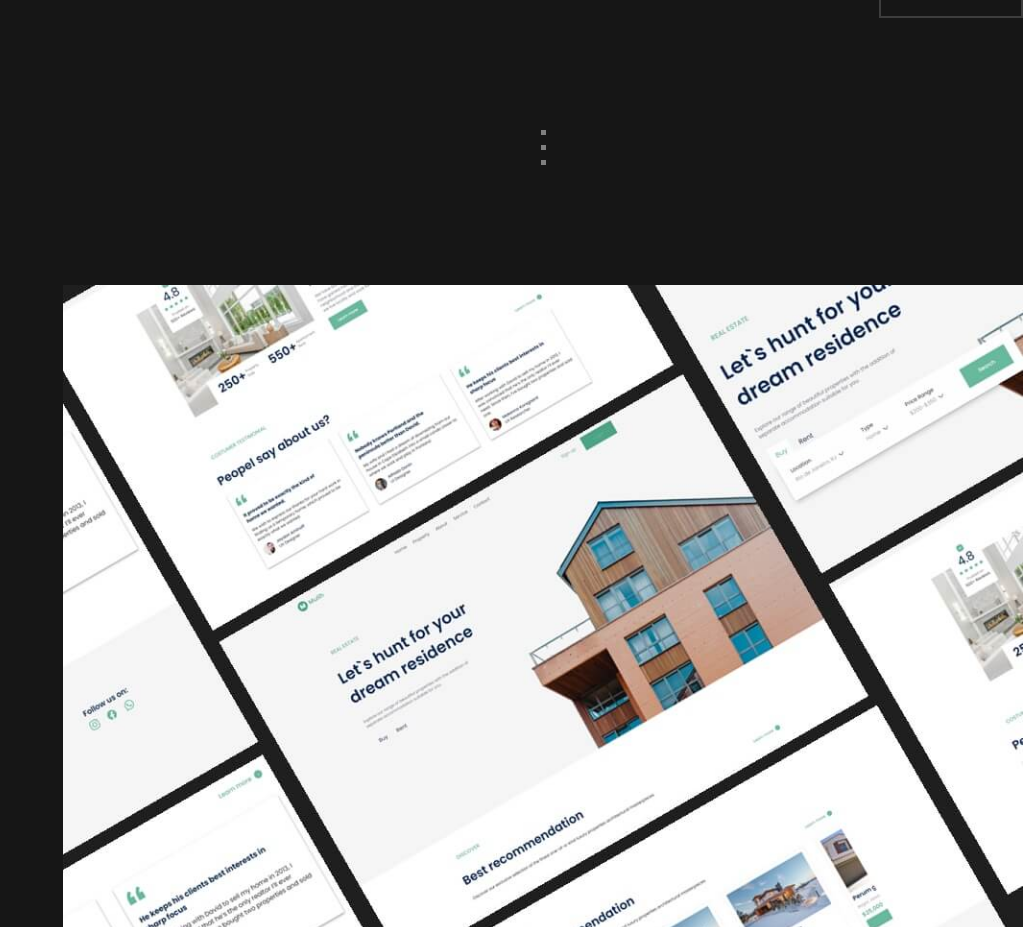
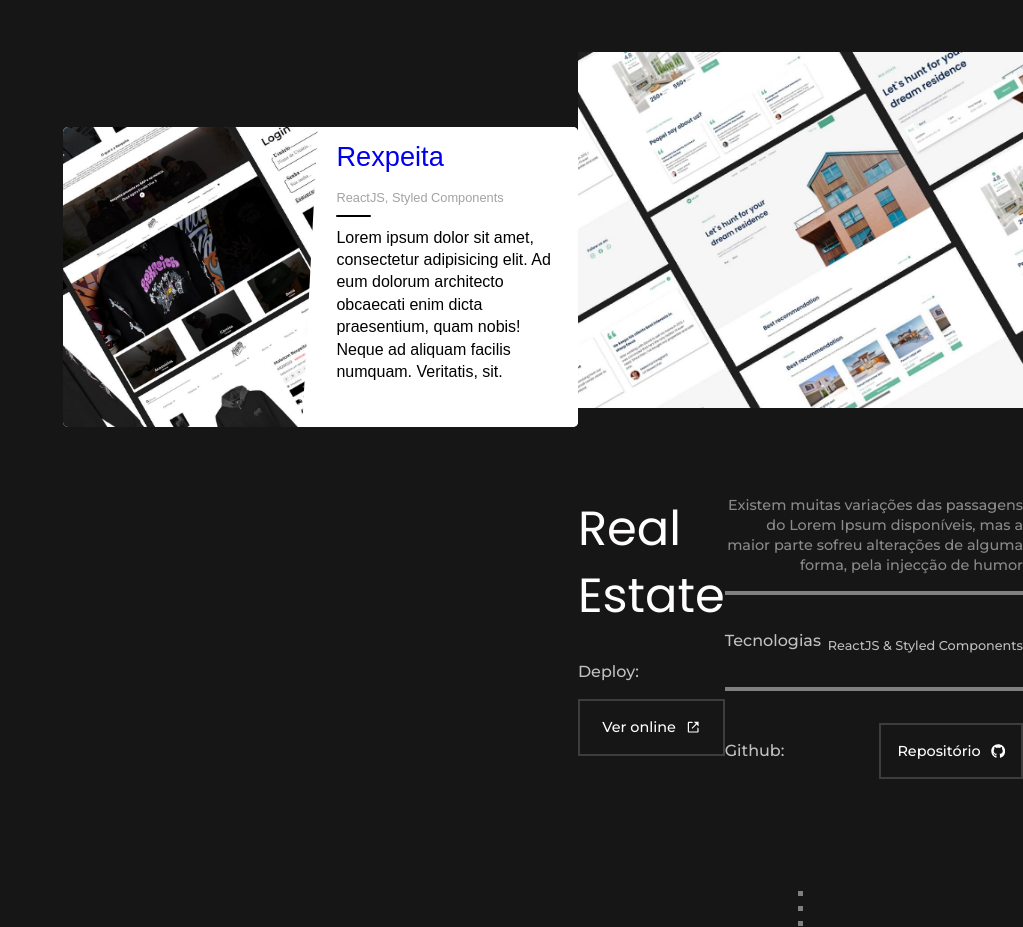
Before and after one commit to henriquepx/my_portfolio, a React (Vite) app: page /projects in a window 1280 px wide. Shown: the part 1669-2596 px from the top of the page, without its empty margins (257-1280 px from the left). Built offline with nearby package versions, Linux system fonts and the light colour scheme; a web font is replaced by a local one.

Commit message:
new project card

```diff
--- /dev/null
+++ b/src/components/ProjectNew.jsx
@@ -0,0 +1,139 @@
+import styled from 'styled-components';
+
+const Photo = styled.div`
+  position: absolute;
+  top: 0;
+  right: 0;
+  bottom: 0;
+  left: 0;
+  background-image: url(/rxscreen.jpg);
+  background-size: cover;
+  background-position: center;
+  transition: transform 0.2s;
+`;
+
+const Meta = styled.div`
+  position: relative;
+  z-index: 0;
+  height: 200px;
+`;
+
+const Details = styled.div`
+  position: absolute;
+  bottom: 0;
+  left: -100%;
+  margin: auto;
+  transition: left 0.2s;
+  background: rgba(0, 0, 0, 0.2);
+  color: #fff;
+  padding: 10px;
+  width: 100%;
+  font-size: 0.9rem;
+`;
+
+const Description = styled.div`
+  padding: 1rem;
+  background: #fff;
+  position: relative;
+  z-index: 0;
+
+  a {
+    line-height: 1;
+    margin: 0;
+    font-size: 1.7rem;
+  }
+
+  h2 {
+    font-size: 0.8rem;
+    font-weight: 300;
+    color: #a2a2a2;
+    margin-top: 1rem;
+  }
+
+  p {
+    position: relative;
+    margin: 1rem 0 0;
+    margin-top: 1.25rem;
+
+    &:before {
+      content: "";
+      position: absolute;
+      height: 2px;
+      background: #000000;
+      width: 35px;
+      top: -0.75rem;
+      border-radius: 3px;
+    }
+  }
+`;
+
+const BlogCardContainer = styled.div`
+  position: relative;
+  display: flex;
+  margin-bottom: 1.6%;
+  background: #fff;
+  line-height: 1.4;
+  font-family: sans-serif;
+  border-radius: 5px;
+  overflow: hidden;
+  z-index: 0;
+
+  &:hover {
+    ${Photo} {
+      transform: scale(1.3) rotate(3deg);
+      width: 100%;
+    }
+  }
+
+  @media (min-width: 640px) {
+    flex-direction: row;
+    max-width: 1000px;
+    height: 300px;
+    ${Meta} {
+      flex-basis: 50%;
+      height: auto;
+    }
+    ${Description} {
+      flex-basis: 50%;
+      &:before {
+        transform: skewX(-3deg);
+        content: "";
+        background: #fff;
+        width: 30px;
+        position: absolute;
+        left: -10px;
+        top: 0;
+        bottom: 0;
+        z-index: -1;
+      }
+    }
+  }
+
+  @media (max-width: 639px) {
+    flex-direction: column;
+  }
+`;
+
+const ProjectNew = () => {
+  return (
+    <BlogCardContainer>
+      <Meta>
+        <Photo />
+        <Details>
+          <a href="#">Repositório</a>
+        </Details>
+      </Meta>
+      <Description>
+        <a href="#">Rexpeita</a>
+        <h2>ReactJS, Styled Components</h2>
+        <p>
+          Lorem ipsum dolor sit amet, consectetur adipisicing elit. Ad eum
+          dolorum architecto obcaecati enim dicta praesentium, quam nobis! Neque
+          ad aliquam facilis numquam. Veritatis, sit.
+        </p>
+      </Description>
+    </BlogCardContainer>
+  );
+};
+
+export default ProjectNew;
--- a/src/sections/Projects.jsx
+++ b/src/sections/Projects.jsx
@@ -1,6 +1,7 @@
 import styled from 'styled-components';
 import ProjectCard from '../components/ProjectCard';
 import { useTranslation } from "react-i18next";
+import ProjectNew from '../components/ProjectNew';
 
 const ProjectsContainer = styled.div`
   height: 100%;
@@ -94,6 +95,7 @@ const { t } = useTranslation();
 
   return (
     <ProjectsContainer id="projects">
+      <ProjectNew />
       <ProjectSize>
         <TitleProject>{t("project.ProjectName")}</TitleProject>
         <DescriptionProject>{t("project.ProjectDesc1")}<br /><br />{t("project.ProjectDesc2")}</DescriptionProject>
```
Also changed, not shown: src/components/ProjectCard.jsx (+7 -0 lines).
